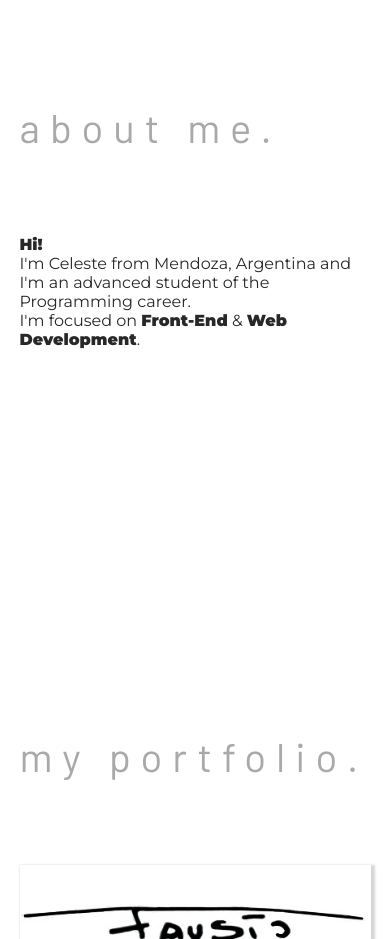
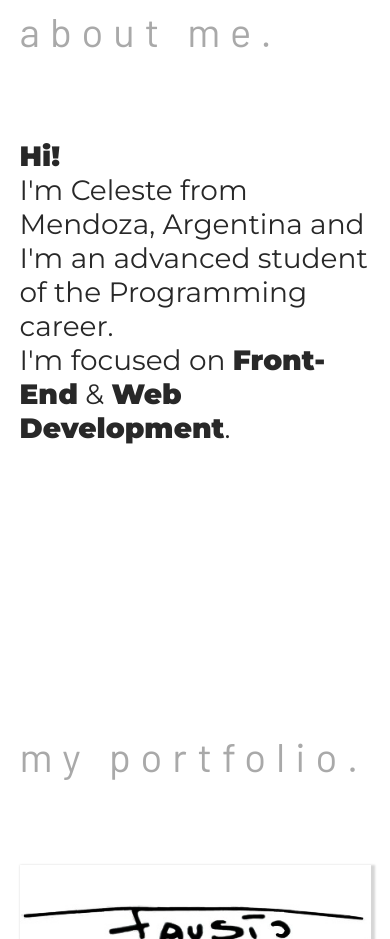
Before and after one commit to zetadeceleste/My_Web_1, a plain HTML site: page index.html in a window 390 px wide. Shown: the part 1040-1979 px from the top of the page. Drawn offline with Linux system fonts and the light colour scheme.

Commit message:
Fix about on mobile.

```diff
--- a/styles/styles.scss
+++ b/styles/styles.scss
@@ -98,7 +98,7 @@ html {
     }
     &__paragraph {
         font-family: $font-text;
-        font-size: 1.75;
+        font-size: 1.75rem;
         color: $color-nero;
     }
 }
```
Also changed, not shown: styles/styles.css, 1 other file.
